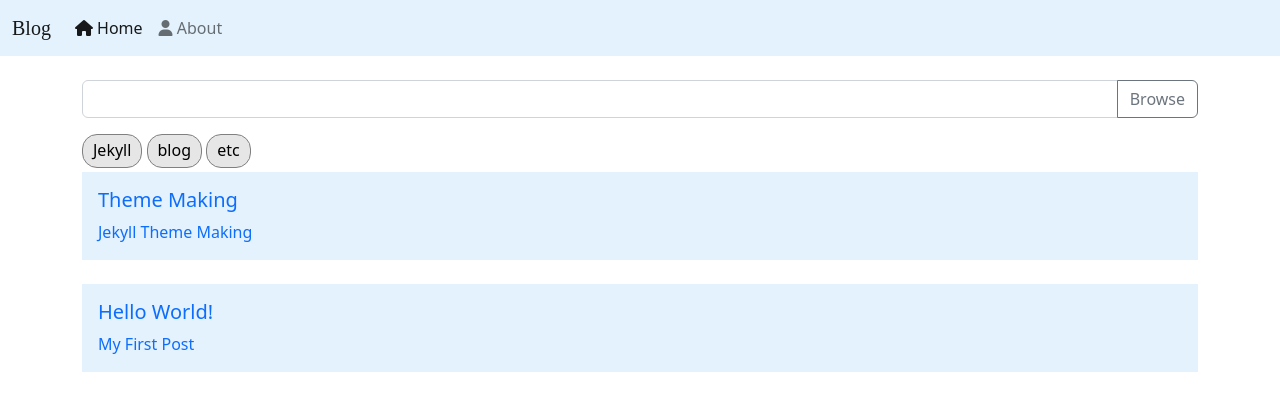
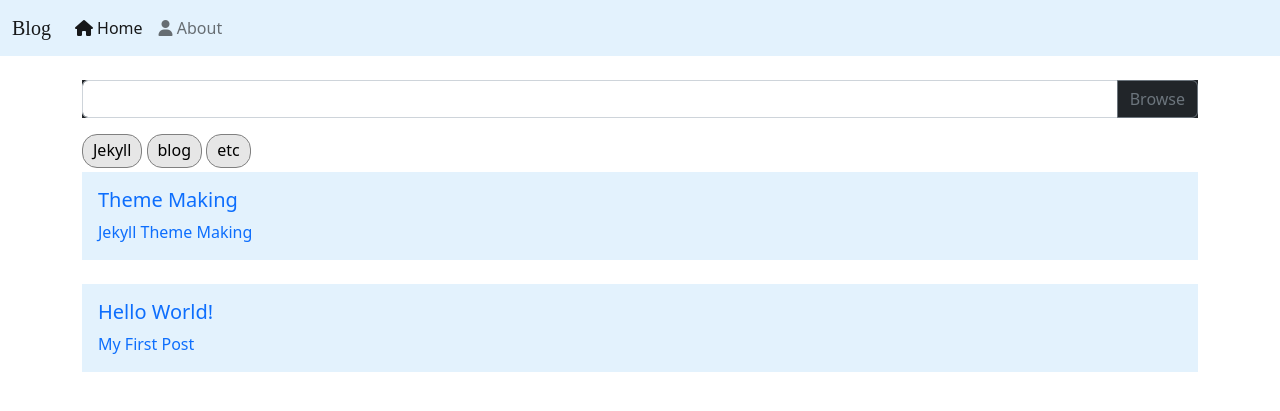
Before and after one commit to happydm09/B, a Jekyll site: the page built from pages/tag.md, in a window 1280 px wide. Shown: the top 411 px of the page. Built offline with Jekyll 4.4.1, drawn with Linux system fonts in a browser that asks for light colours; nearby versions of some CDN libraries; some web fonts are replaced; comment, search, counter and statistics services are not loaded.

Commit message:
Update tags.html

```diff
--- a/_includes/tags.html
+++ b/_includes/tags.html
@@ -1,6 +1,6 @@
 <!-- Tag -->
 <div class='container'>
-  <div class="input-group mb-3">
+  <div class="input-group mb-3 bg-dark">
     <input type="text" class="form-control" aria-describedby="button-addon2">
     <button class="btn btn-outline-secondary" type="button" id="button-addon2">Browse</button>
   </div>
```
